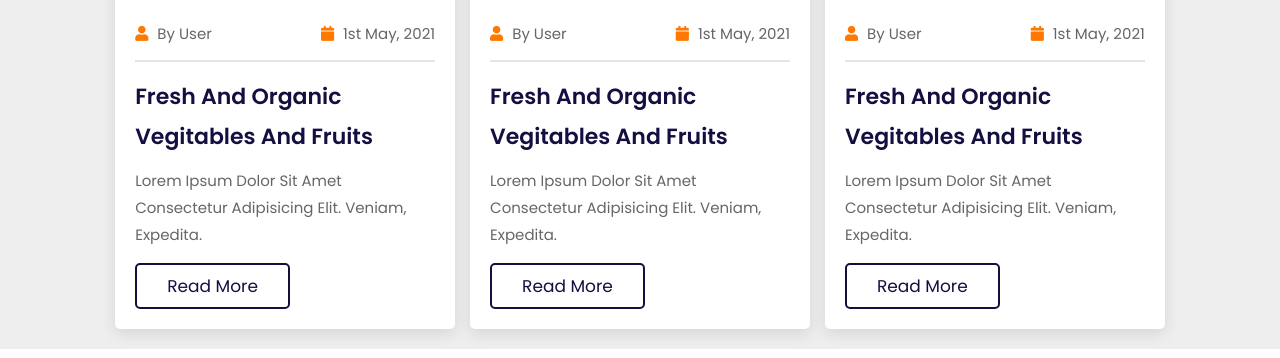
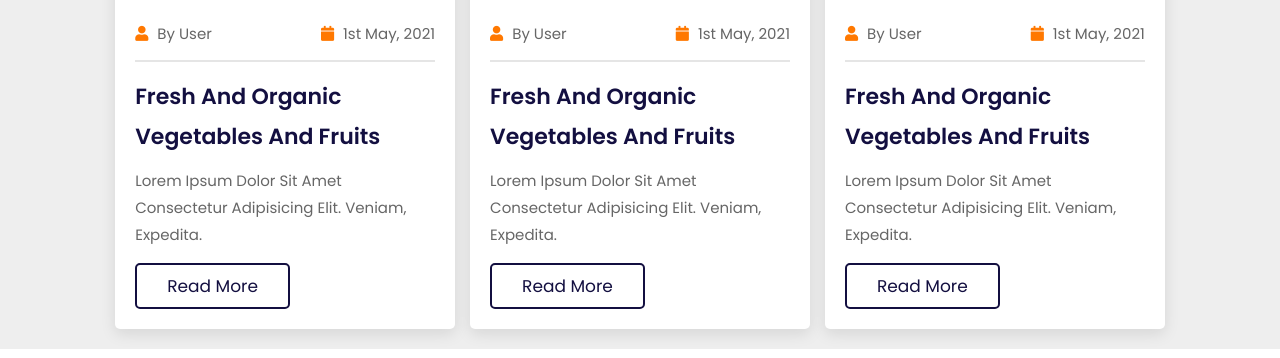
Before and after one commit to AnbuselvanRajavel/groco, a plain HTML site: page index.html in a window 1280 px wide. Shown: the part 3920-4278 px from the top of the page. Drawn offline with nearby package versions, Linux system fonts and the light colour scheme.

Commit message:
Updated index.html

```diff
--- a/index.html
+++ b/index.html
@@ -411,7 +411,7 @@
                         <a href="#"> <i class="fas fa-user"></i> by user </a>
                         <a href="#"> <i class="fas fa-calendar"></i> 1st may, 2021 </a>
                     </div>
-                    <h3>fresh and organic vegitables and fruits</h3>
+                    <h3>fresh and organic vegetables and fruits</h3>
                     <p>Lorem ipsum dolor sit amet consectetur adipisicing elit. Veniam, expedita.</p>
                     <a href="#" class="btn">read more</a>
                 </div>
@@ -424,7 +424,7 @@
                         <a href="#"> <i class="fas fa-user"></i> by user </a>
                         <a href="#"> <i class="fas fa-calendar"></i> 1st may, 2021 </a>
                     </div>
-                    <h3>fresh and organic vegitables and fruits</h3>
+                    <h3>fresh and organic vegetables and fruits</h3>
                     <p>Lorem ipsum dolor sit amet consectetur adipisicing elit. Veniam, expedita.</p>
                     <a href="#" class="btn">read more</a>
                 </div>
@@ -437,7 +437,7 @@
                         <a href="#"> <i class="fas fa-user"></i> by user </a>
                         <a href="#"> <i class="fas fa-calendar"></i> 1st may, 2021 </a>
                     </div>
-                    <h3>fresh and organic vegitables and fruits</h3>
+                    <h3>fresh and organic vegetables and fruits</h3>
                     <p>Lorem ipsum dolor sit amet consectetur adipisicing elit. Veniam, expedita.</p>
                     <a href="#" class="btn">read more</a>
                 </div>
```
